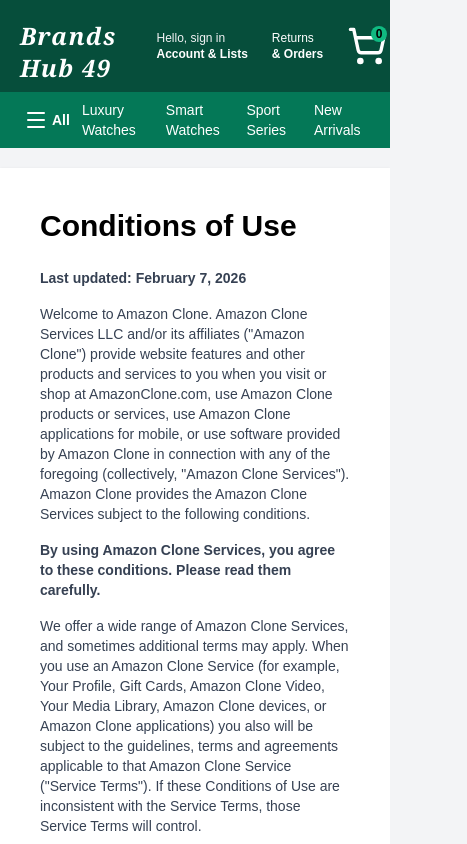
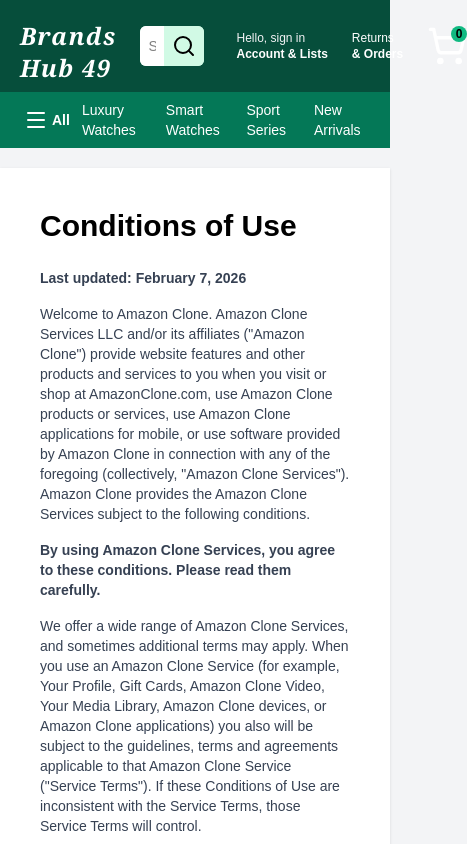
Before and after one commit to cleerioo/brands-hub-49, a Next.js app: page /terms in a window 390 px wide. Shown: the top 844 px of the page, 467 px wide, since content can reach past the window. Built offline with nearby package versions, Linux system fonts and the light colour scheme; no server answers.

Commit message:
Make search bar visible on mobile devices

```diff
--- a/src/components/Header.tsx
+++ b/src/components/Header.tsx
@@ -53,9 +53,9 @@
                 </div>
 
                 {/* Search Bar - Greenish Theme */}
-                <form onSubmit={handleSearch} className="hidden sm:flex items-center h-10 rounded-md flex-grow bg-amazon_yellow hover:bg-amazon_orange cursor-pointer transition-colors duration-200">
+                <form onSubmit={handleSearch} className="flex items-center h-10 rounded-md flex-grow bg-amazon_yellow hover:bg-amazon_orange cursor-pointer transition-colors duration-200 mx-2 max-w-2xl">
                     {/* Category Dropdown (Fake) */}
-                    <select className="h-full bg-gray-100 text-black text-xs px-2 border-r border-gray-300 rounded-l-md outline-none w-auto max-w-[80px]">
+                    <select className="hidden sm:block h-full bg-gray-100 text-black text-xs px-2 border-r border-gray-300 rounded-l-md outline-none w-auto max-w-[80px]">
                         <option>All</option>
                         <option>Luxury</option>
                         <option>Smart</option>
@@ -63,9 +63,9 @@
                     </select>
 
                     <input
-                        className="p-2 h-full w-6 flex-grow flex-shrink rounded-l-none focus:outline-none px-4 text-black bg-white"
+                        className="p-2 h-full w-6 flex-grow flex-shrink rounded-l-md sm:rounded-l-none focus:outline-none px-2 sm:px-4 text-sm text-black bg-white"
                         type="text"
-                        placeholder="Search for watches..."
+                        placeholder="Search watches..."
                         value={searchTerm}
                         onChange={(e) => setSearchTerm(e.target.value)}
                     />
```
